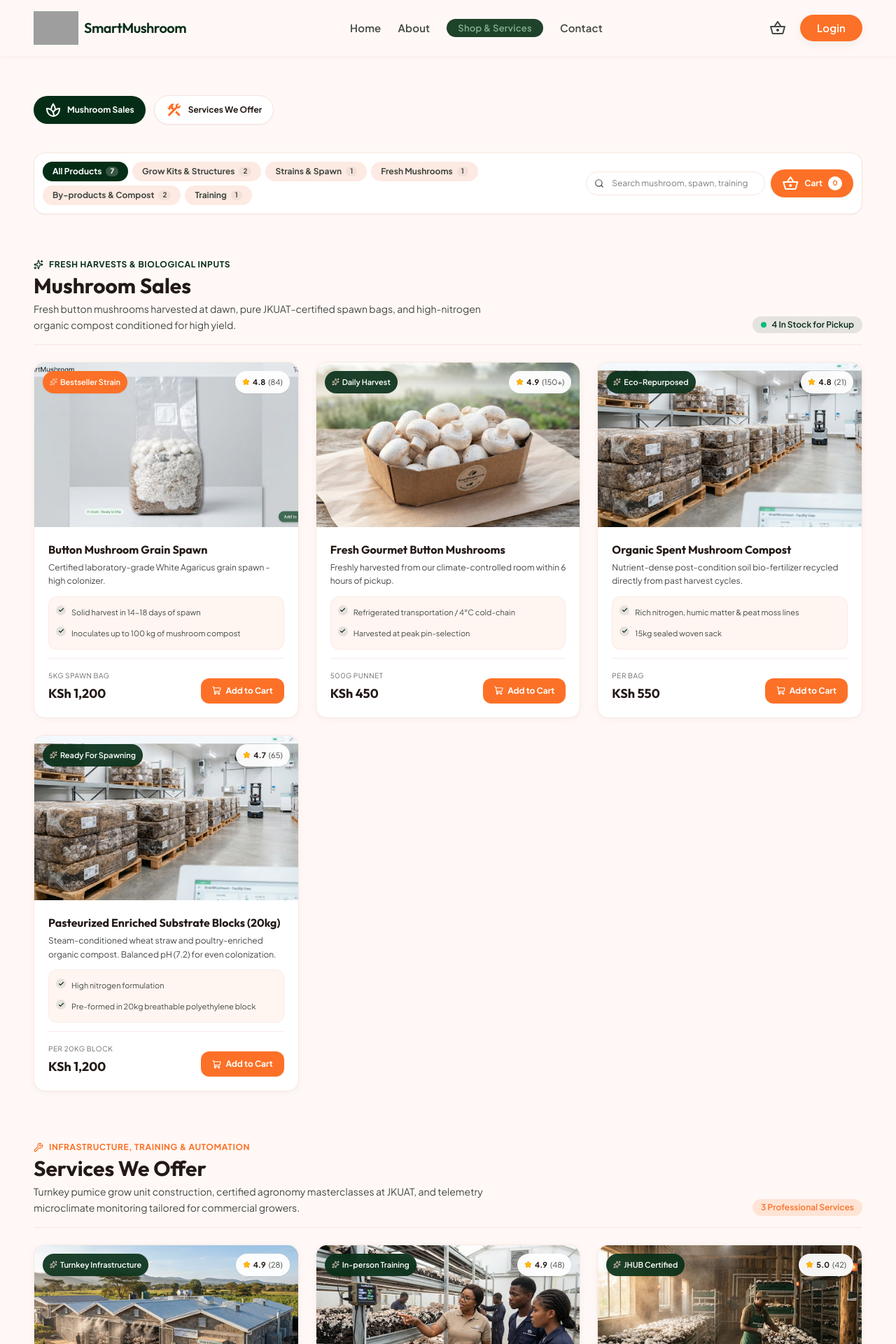
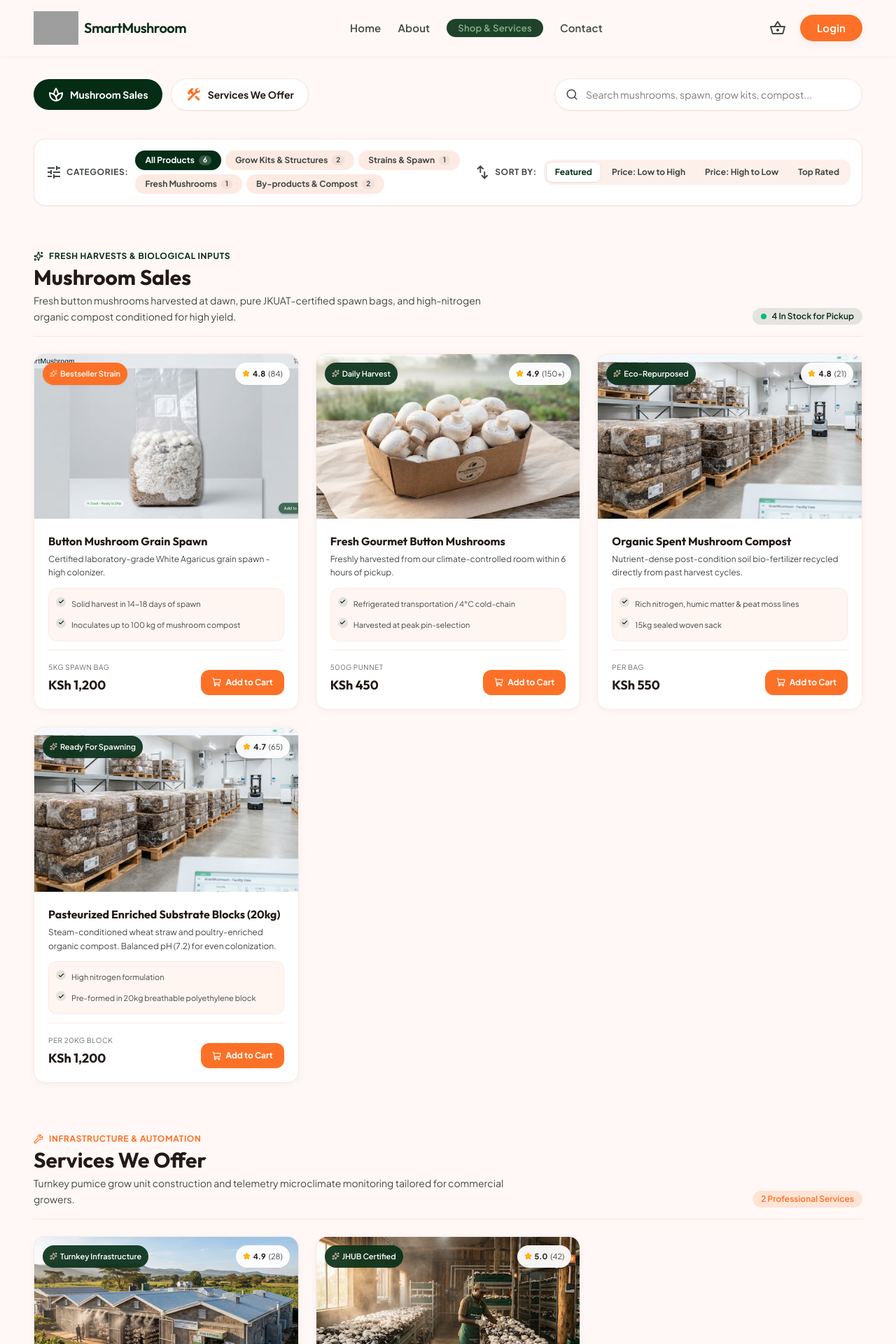
Before and after one commit to JHUB-AFRICA/mush-ai-web, a Next.js app: page /shop in a window 1280 px wide. Shown: the top 1920 px of the page at 70% size. Built offline with nearby package versions, Linux system fonts and the light colour scheme; grey boxes are pictures that could not be loaded.

Commit message:
feat: add product search and sorting functionality to shop catalog

```diff
--- a/components/shop/ProductCatalog.tsx
+++ b/components/shop/ProductCatalog.tsx
@@ -2,7 +2,7 @@
 
 import { useMemo, useState } from "react";
 import Link from "next/link";
-import { Search, Sparkles, Wrench } from "lucide-react";
+import { Sparkles, Wrench } from "lucide-react";
 import {
   filterTabs,
   products,
@@ -10,24 +10,42 @@ import {
   type Product,
 } from "@/lib/products";
 import ProductCard from "./ProductCard";
-import { useCart } from "./CartProvider";
 import Icon from "@/components/ui/Icon";
 
 // Definition of which categories fall under Mushroom Sales vs Services
-const serviceCategories: FilterTab[] = ["Training", "Grow Kits & Structures"];
+const serviceCategories: string[] = ["Grow Kits & Structures"];
 
-export default function ProductCatalog() {
+
+export type SortOption = "featured" | "price-asc" | "price-desc" | "rating";
+
+const sortOptions: { value: SortOption; label: string }[] = [
+  { value: "featured", label: "Featured" },
+  { value: "price-asc", label: "Price: Low to High" },
+  { value: "price-desc", label: "Price: High to Low" },
+  { value: "rating", label: "Top Rated" },
+];
+
+interface ProductCatalogProps {
+  query?: string;
+  setQuery?: (query: string) => void;
+}
+
+export default function ProductCatalog({
+  query = "",
+  setQuery,
+}: ProductCatalogProps) {
   const [tab, setTab] = useState<FilterTab>("All Products");
-  const [query, setQuery] = useState("");
-  const { count } = useCart();
+  const [sortBy, setSortBy] = useState<SortOption>("featured");
 
-  const handleCategoryCardClick = (cat: FilterTab) => {
-    setTab((prev) => (prev === cat ? "All Products" : cat));
-  };
+  // Exclude Training from catalog products since Training is in its own section
+  const catalogProducts = useMemo(
+    () => products.filter((p) => (p.category as string) !== "Training"),
+    [],
+  );
 
   const filtered = useMemo(() => {
     const q = query.trim().toLowerCase();
-    return products.filter((p) => {
+    return catalogProducts.filter((p) => {
       const inTab = tab === "All Products" || p.category === tab;
       const inSearch =
         q === "" ||
@@ -36,34 +54,54 @@ export default function ProductCatalog() {
           .includes(q);
       return inTab && inSearch;
     });
-  }, [tab, query]);
+  }, [catalogProducts, tab, query]);
+
+  const sortItems = (items: Product[]) => {
+    return [...items].sort((a, b) => {
+      if (sortBy === "price-asc") return a.price - b.price;
+      if (sortBy === "price-desc") return b.price - a.price;
+      if (sortBy === "rating") return b.rating - a.rating;
+      return 0;
+    });
+  };
 
   // Separate into Mushroom Sales vs Services
   const mushroomSales = useMemo(
-    () => filtered.filter((p) => !serviceCategories.includes(p.category)),
-    [filtered],
+    () =>
+      sortItems(
+        filtered.filter((p) => !serviceCategories.includes(p.category)),
+      ),
+    [filtered, sortBy],
   );
 
   const servicesOffer = useMemo(
-    () => filtered.filter((p) => serviceCategories.includes(p.category)),
-    [filtered],
+    () =>
+      sortItems(
+        filtered.filter((p) => serviceCategories.includes(p.category)),
+      ),
+    [filtered, sortBy],
   );
 
   return (
     <div className="mx-auto w-full max-w-7xl px-4 py-6 sm:px-6 lg:px-12 space-y-12">
-      {/* Unified Toolbar: filter pills + search input + cart link */}
-      <div className="rounded-2xl border border-surface-container-high/90 bg-surface-container-lowest p-3 shadow-xs flex flex-col gap-3 lg:flex-row lg:items-center lg:justify-between">
-        {/* Filter Pills */}
+      {/* Category Filter and Sort By Toolbar */}
+      <div className="rounded-2xl border border-surface-container-high/90 bg-surface-container-lowest p-4 shadow-xs flex flex-col gap-4 lg:flex-row lg:items-center lg:justify-between">
+        {/* Category Filter Buttons */}
+        <div className="flex flex-col sm:flex-row sm:items-center gap-2.5">
+          <span className="text-xs font-bold uppercase tracking-wider text-on-surface-variant shrink-0 flex items-center gap-1.5">
+            <Icon name="tune" className="text-[16px]" />
+            Categories:
+          </span>
           <div
             role="group"
-          aria-label="Filter catalog items"
+            aria-label="Filter catalog categories"
             className="flex flex-wrap items-center gap-1.5"
           >
             {filterTabs.map((t) => {
               const countForTab =
                 t === "All Products"
-                ? products.length
-                : products.filter((p) => p.category === t).length;
+                  ? catalogProducts.length
+                  : catalogProducts.filter((p) => p.category === t).length;
               const isTabActive = tab === t;
 
               return (
@@ -92,36 +130,38 @@ export default function ProductCatalog() {
               );
             })}
           </div>
+        </div>
 
-        {/* Search & Cart Actions */}
-        <div className="flex items-center gap-2 shrink-0">
-          <label className="relative flex-1 lg:w-64 lg:flex-none">
-            <span className="sr-only">Search catalog</span>
-            <Search
-              size={14}
-              aria-hidden="true"
-              className="pointer-events-none absolute left-3 top-1/2 -translate-y-1/2 text-on-surface-variant"
-            />
-            <input
-              type="search"
-              value={query}
-              onChange={(e) => setQuery(e.target.value)}
-              placeholder="Search mushroom, spawn, training..."
-              className="w-full rounded-full border border-surface-container-high bg-surface-container-lowest py-2 pl-9 pr-3 text-xs outline-none focus-visible:ring-2 focus-visible:ring-primary text-on-surface placeholder:text-on-surface-variant/70"
-            />
-          </label>
-
-          <Link
-            href="/cart"
-            id="view-cart-button"
-            className="inline-flex items-center gap-2 rounded-full bg-secondary-container text-on-secondary px-4 py-2 text-xs font-bold shadow-xs hover:bg-secondary transition-colors"
+        {/* Sort By Form of Buttons */}
+        <div className="flex flex-col sm:flex-row sm:items-center gap-2.5 pt-3 lg:pt-0 border-t lg:border-t-0 border-surface-container shrink-0">
+          <span className="text-xs font-bold uppercase tracking-wider text-on-surface-variant shrink-0 flex items-center gap-1.5">
+            <Icon name="swap_vert" className="text-[16px]" />
+            Sort By:
+          </span>
+          <div
+            role="group"
+            aria-label="Sort catalog products"
+            className="inline-flex flex-wrap items-center rounded-xl bg-surface-container/70 p-1 gap-1"
           >
-            <Icon name="shopping_basket" className="text-[16px]" />
-            <span>Cart</span>
-            <span className="flex h-5 min-w-5 items-center justify-center rounded-full bg-white text-secondary-container text-[10px] font-black">
-              {count}
-            </span>
-          </Link>
+            {sortOptions.map((opt) => {
+              const isSortActive = sortBy === opt.value;
+              return (
+                <button
+                  key={opt.value}
+                  type="button"
+                  aria-pressed={isSortActive}
+                  onClick={() => setSortBy(opt.value)}
+                  className={`rounded-lg px-3 py-1.5 text-xs font-bold transition-all duration-150 ${
+                    isSortActive
+                      ? "bg-surface-container-lowest text-primary shadow-xs ring-1 ring-black/5"
+                      : "text-on-surface-variant hover:text-on-surface hover:bg-surface-container-high"
+                  }`}
+                >
+                  {opt.label}
+                </button>
+              );
+            })}
+          </div>
         </div>
       </div>
 
@@ -184,7 +224,7 @@ export default function ProductCatalog() {
             <div>
               <div className="flex items-center gap-2 text-xs font-bold uppercase tracking-wider text-secondary-container">
                 <Wrench size={14} />
-                <span>INFRASTRUCTURE, TRAINING &amp; AUTOMATION</span>
+                <span>INFRASTRUCTURE &amp; AUTOMATION</span>
               </div>
               <h2
                 id="services-heading"
@@ -193,9 +233,8 @@ export default function ProductCatalog() {
                 Services We Offer
               </h2>
               <p className="mt-1 text-xs sm:text-sm text-on-surface-variant leading-relaxed max-w-2xl">
-                Turnkey pumice grow unit construction, certified agronomy
-                masterclasses at JKUAT, and telemetry microclimate monitoring
-                tailored for commercial growers.
+                Turnkey pumice grow unit construction and telemetry microclimate
+                monitoring tailored for commercial growers.
               </p>
             </div>
 
@@ -240,8 +279,9 @@ export default function ProductCatalog() {
           <button
             type="button"
             onClick={() => {
-              setQuery("");
+              setQuery?.("");
               setTab("All Products");
+              setSortBy("featured");
             }}
             className="mt-5 rounded-full bg-primary px-5 py-2.5 text-xs font-bold text-on-primary hover:bg-primary-container transition-colors shadow-xs"
           >
--- a/components/shop/ShopHeader.tsx
+++ b/components/shop/ShopHeader.tsx
@@ -1,29 +1,65 @@
-import Link from "next/link";
+"use client";
+
+import { Search, X } from "lucide-react";
 import Icon from "@/components/ui/Icon";
 
-export default function ShopHeader() {
+interface ShopHeaderProps {
+  query?: string;
+  setQuery?: (query: string) => void;
+}
+
+export default function ShopHeader({ query = "", setQuery }: ShopHeaderProps) {
   return (
     <section className="mx-auto w-full max-w-7xl px-4 pt-8 pb-4 sm:px-6 lg:px-12">
-      <div className="max-w-4xl">
+      <div className="flex flex-col gap-4 sm:flex-row sm:items-center sm:justify-between">
         {/* In-page navigation between Mushroom Sales and Services */}
-        <div className="mt-6 flex flex-wrap items-center gap-3">
+        <div className="flex flex-wrap items-center gap-3">
           <a
             href="#mushroom-sales"
-            className="inline-flex items-center gap-2 rounded-full bg-primary text-on-primary px-4 py-2 text-xs font-bold shadow-xs hover:bg-primary-container transition-all"
+            className="inline-flex items-center gap-2 rounded-full bg-primary text-on-primary px-5 py-2.5 text-xs sm:text-sm font-bold shadow-xs hover:bg-primary-container transition-all"
           >
-            <Icon name="spa" className="text-[14px]" />
+            <Icon name="spa" className="text-[16px]" />
             Mushroom Sales
           </a>
           <a
             href="#services-we-offer"
-            className="inline-flex items-center gap-2 rounded-full border border-surface-container-high bg-surface-container-lowest text-on-surface px-4 py-2 text-xs font-bold shadow-xs hover:border-primary hover:text-primary transition-all"
+            className="inline-flex items-center gap-2 rounded-full border border-surface-container-high bg-surface-container-lowest text-on-surface px-5 py-2.5 text-xs sm:text-sm font-bold shadow-xs hover:border-primary hover:text-primary transition-all"
           >
             <Icon
               name="construction"
-              className="text-[14px] text-secondary-container"
+              className="text-[16px] text-secondary-container"
             />
             Services We Offer
           </a>
+        </div>
+
+        {/* Bigger, prominent Search Input on the right side */}
+        <div className="flex items-center gap-2 shrink-0 w-full sm:w-auto">
+          <label className="relative w-full sm:w-80 md:w-96 lg:w-[440px]">
+            <span className="sr-only">Search catalog</span>
+            <Search
+              size={18}
+              aria-hidden="true"
+              className="pointer-events-none absolute left-4 top-1/2 -translate-y-1/2 text-on-surface-variant"
+            />
+            <input
+              type="search"
+              value={query}
+              onChange={(e) => setQuery?.(e.target.value)}
+              placeholder="Search mushrooms, spawn, grow kits, compost..."
+              className="w-full rounded-full border border-surface-container-high bg-surface-container-lowest py-3 pl-11 pr-10 text-sm outline-none transition-all duration-150 focus:border-primary focus:ring-4 focus:ring-primary/15 text-on-surface placeholder:text-on-surface-variant/70 shadow-xs hover:border-surface-container-highest"
+            />
+            {query && (
+              <button
+                type="button"
+                onClick={() => setQuery?.("")}
+                aria-label="Clear search"
+                className="absolute right-3.5 top-1/2 -translate-y-1/2 text-on-surface-variant hover:text-on-surface p-1 rounded-full transition-colors"
+              >
+                <X size={16} />
+              </button>
+            )}
+          </label>
         </div>
       </div>
     </section>
--- a/components/shop/ShopPageClient.tsx
+++ b/components/shop/ShopPageClient.tsx
@@ -1,13 +1,16 @@
 "use client";
 
+import { useState } from "react";
 import ShopHeader from "@/components/shop/ShopHeader";
 import ProductCatalog from "@/components/shop/ProductCatalog";
 
 export default function ShopPageClient() {
+  const [query, setQuery] = useState("");
+
   return (
     <>
-      <ShopHeader />
-      <ProductCatalog />
+      <ShopHeader query={query} setQuery={setQuery} />
+      <ProductCatalog query={query} setQuery={setQuery} />
     </>
   );
 }
--- a/lib/products.ts
+++ b/lib/products.ts
@@ -4,12 +4,12 @@ export const filterTabs = [
   "Strains & Spawn",
   "Fresh Mushrooms",
   "By-products & Compost",
-  "Training",
 ] as const;
 
 export type FilterTab = (typeof filterTabs)[number];
 
-export type Category = Exclude<FilterTab, "All Products">;
+export type Category = Exclude<FilterTab, "All Products"> | "Training";
+
 
 /* ── Review type ── */
 export type ReviewItem = {
```
Lines whose indentation alone changed are shown as unchanged.
